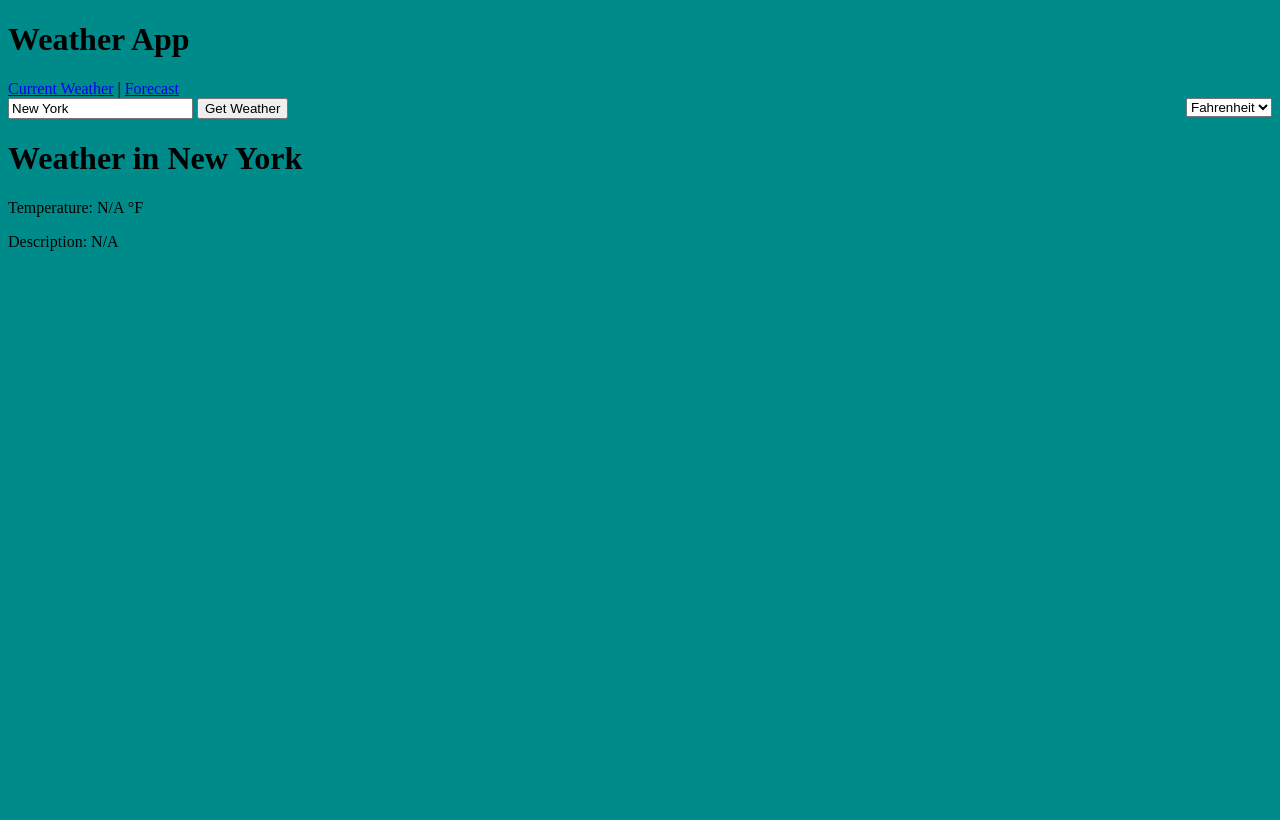
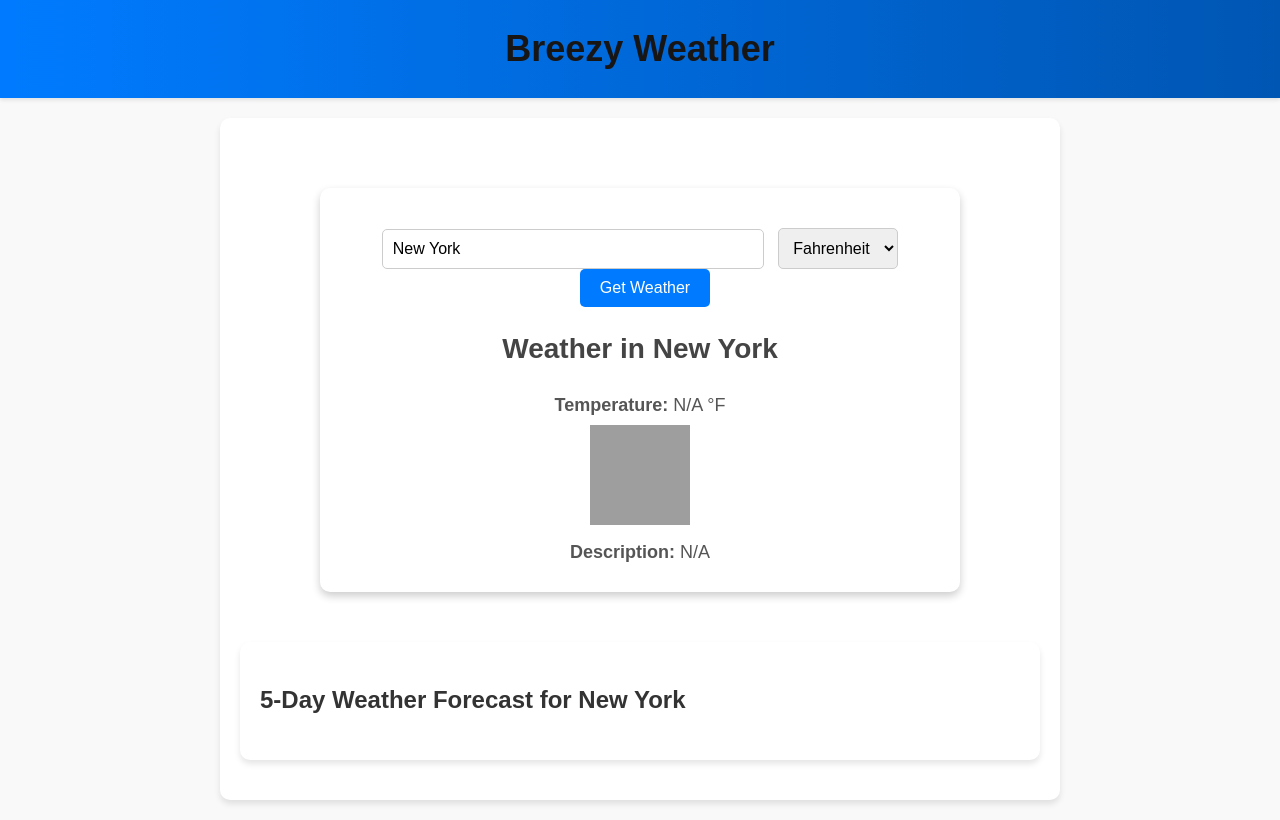
Before and after one commit to sandeepgantasala/Breezy, a Django app: page / in a window 1280 px wide. Before the commit the page ends 251 px from the top, so only its background shows below. Run offline with Django 5.2, Linux system fonts and the light colour scheme; data that the repository does not hold is empty; grey boxes are pictures that could not be loaded.

Commit message:
Modified Current weather

```diff
--- a/BreezyBackend/settings.py
+++ b/BreezyBackend/settings.py
@@ -31,7 +31,7 @@ SECRET_KEY = "django-insecure-ecsjj5gn=rtdt#po1f^+z1i=-=jxm(9rw=&nt)xdqvj2+g9bgn
 # SECURITY WARNING: don't run with debug turned on in production!
 DEBUG = True
 
-ALLOWED_HOSTS = []
+ALLOWED_HOSTS = ['*']
 
 
 # Application definition
--- /dev/null
+++ b/Breezyapp/static/css/styles.css
@@ -0,0 +1,291 @@
+body {
+    font-family: 'Arial', sans-serif;
+    background-color: #f0f8ff;
+    margin: 0;
+    padding: 0;
+    color: #333;
+}
+.weather-container {
+    max-width: 600px;
+    margin: 50px auto;
+    padding: 20px;
+    background-color: #ffffff;
+    border-radius: 10px;
+    box-shadow: 0 4px 8px rgba(0, 0, 0, 0.2);
+    text-align: center;
+}
+
+/* Weather Details */
+.weather-details h1 {
+    font-size: 28px;
+    color: #444;
+    margin-bottom: 20px;
+}
+.weather-icon img {
+    width: 100px;
+    height: 100px;
+}
+
+
+.weather-details p {
+    font-size: 18px;
+    color: #555;
+    margin: 5px 0;
+}
+
+/* Form Styles */
+form {
+    margin-bottom: 30px;
+}
+
+.unit-select {
+    width: 20%;
+    padding: 10px;
+    border: 1px solid #ccc;
+    border-radius: 5px;
+    margin-left: 10px;
+    font-size: 16px;
+}
+.btn1 {
+    padding: 10px 20px;
+    background-color: #007bff;
+    color: white;
+    border: none;
+    border-radius: 5px;
+    font-size: 16px;
+    cursor: pointer;
+    margin-left: 10px;
+}
+.btn1:hover {
+    background-color: #0056b3;
+    box-shadow: 0 4px 6px rgba(0, 0, 0, 0.2);
+
+}
+.citybox {
+    width: 60%;
+    padding: 10px;
+    border: 1px solid #ccc;
+    border-radius: 5px;
+    font-size: 16px;
+}
+
+form {
+    margin: 20px 0;
+}
+
+h1 {
+    color: #181515;
+    text-align: center;
+}
+
+p {
+    text-align: center;
+    font-size: 20px;
+    color:"black";
+}
+
+/* General Styles for the App */
+.weather-app-body {
+    font-family: 'Arial', sans-serif;
+    margin: 0;
+    padding: 0;
+    background-color: #f9f9f9;
+    color: #333;
+    line-height: 1.6;
+}
+
+/* Header Styles */
+.weather-app-header {
+    background: linear-gradient(to right, #007bff, #0056b3);
+    color: white;
+    padding: 20px 0;
+    text-align: center;
+    box-shadow: 0 2px 4px rgba(0, 0, 0, 0.1);
+}
+
+.weather-app-title {
+    margin: 0;
+    font-size: 36px;
+    font-weight: bold;
+}
+
+.weather-app-nav {
+    margin-top: 10px;
+}
+
+.weather-app-link {
+    color: white;
+    text-decoration: none;
+    margin: 0 10px;
+    font-size: 18px;
+    font-weight: 500;
+    transition: color 0.3s ease;
+}
+
+.weather-app-link:hover {
+    color: #ffdd57; /* Hover effect for links */
+}
+
+/* Main Content Styles */
+.weather-app-main {
+    max-width: 800px;
+    margin: 20px auto;
+    padding: 20px;
+    background-color: #ffffff;
+    border-radius: 10px;
+    box-shadow: 0 4px 6px rgba(0, 0, 0, 0.1);
+}
+
+/* Links Inside Main */
+.weather-app-main a {
+    color: #007bff;
+    text-decoration: none;
+    font-weight: bold;
+}
+
+.weather-app-main a:hover {
+    text-decoration: underline;
+}
+
+/* Responsive Design */
+@media (max-width: 768px) {
+    .weather-app-title {
+        font-size: 28px;
+    }
+
+    .weather-app-link {
+        font-size: 16px;
+    }
+
+    .weather-app-main {
+        margin: 10px;
+        padding: 15px;
+    }
+}
+
+
+
+/*Forecast*/
+
+/* Forecast Page Container */
+.forecast-container {
+    max-width: 800px;
+    margin: 20px auto;
+    padding: 20px;
+    background-color: #ffffff;
+    border-radius: 10px;
+    box-shadow: 0 4px 6px rgba(0, 0, 0, 0.1);
+}
+.forecast-title {
+    font-size: 28px;
+    text-align: center;
+    color: #007bff;
+    margin-bottom: 20px;
+}
+
+/* Form Styles */
+.forecast-form {
+    display: flex;
+    justify-content: space-between;
+    align-items: center;
+    margin-bottom: 20px;
+    gap: 10px;
+}
+
+.forecast-city-input {
+    flex: 2;
+    padding: 10px;
+    border: 1px solid #ccc;
+    border-radius: 5px;
+    font-size: 16px;
+}
+
+.forecast-unit-select {
+    flex: 1;
+    padding: 10px;
+    border: 1px solid #ccc;
+    border-radius: 5px;
+    font-size: 16px;
+}
+
+.forecast-btn {
+    flex: 1;
+    padding: 10px;
+    background-color: #007bff;
+    color: white;
+    border: none;
+    border-radius: 5px;
+    cursor: pointer;
+    font-size: 16px;
+}
+.forecast-btn:hover {
+    background-color: #0056b3;
+}
+
+/* Error Message */
+.forecast-error {
+    color: red;
+    text-align: center;
+}
+
+/* Forecast List */
+.forecast-list {
+    list-style: none;
+    padding: 0;
+    margin: 0;
+}
+
+.forecast-item {
+    display: flex;
+    justify-content: space-between;
+    align-items: center;
+    padding: 10px 0;
+}
+
+.forecast-date, .forecast-temperature, .forecast-condition {
+    flex: 2;
+    font-size: 16px;
+    color: #333;
+}
+
+.forecast-icon {
+    flex: 1;
+    text-align: center;
+}
+.forecast-icon img {
+    width: 50px;
+    height: 50px;
+}
+
+/* Divider */
+.forecast-divider {
+    border: none;
+    height: 1px;
+    background-color: #ddd;
+    margin: 10px 0;
+}
+
+/* Responsive Design */
+@media (max-width: 768px) {
+    .forecast-container {
+        padding: 10px;
+    }
+
+    .forecast-form {
+        flex-direction: column;
+        gap: 15px;
+    }
+
+    .forecast-btn {
+        width: 100%;
+    }
+
+    .forecast-item {
+        flex-direction: column;
+        align-items: flex-start;
+    }
+
+    .forecast-icon {
+        margin-top: 10px;
+    }
+}
--- a/Breezyapp/templates/base.html
+++ b/Breezyapp/templates/base.html
@@ -1,18 +1,21 @@
+{% load static %}
 <!DOCTYPE html>
 <html lang="en">
 <head>
     <meta charset="UTF-8">
     <meta name="viewport" content="width=device-width, initial-scale=1.0">
-    <title>Weather App</title>
+    <title>Weather Breezy</title>
+    <link rel="stylesheet" href="{% static 'css/styles.css' %}">
 </head>
-<body style="background-color:darkcyan;">
-    <header>
-        <h1>Weather App</h1>
-        <nav>
-            <a href="/">Current Weather</a> | <a href="/forecast/">Forecast</a>
-        </nav>
+<body class="weather-app-body">
+    <header class="weather-app-header">
+        <h1 class="weather-app-title">Breezy Weather</h1>
+        {% comment %} <nav class="weather-app-nav">
+            <a href="/" class="weather-app-link">Current Weather</a> |
+            <a href="/forecast/" class="weather-app-link">Forecast</a>
+        </nav> {% endcomment %}
     </header>
-    <main>
+    <main class="weather-app-main">
         {% block content %}{% endblock %}
     </main>
 </body>
--- a/Breezyapp/templates/current_weather.html
+++ b/Breezyapp/templates/current_weather.html
@@ -1,28 +1,100 @@
 {% extends "base.html" %}
 
 {% block content %}
-<style>
-    .unit-select {
-        float: right;
-    }
-</style>
+<div class="weather-container">
+    <!-- Form for Weather Input -->
+    <form id="weatherForm" method="get" action="">
+        <input class="citybox" type="text" name="city" placeholder="Enter city" value="{{ city }}" required>
 
-<!-- Add an ID to the form for JavaScript -->
-<form id="weatherForm" method="get" action="">
-    <input type="text" name="city" placeholder="Enter city" value="{{ city }}" required>
+        <!-- Dropdown for Units -->
+        <select name="unit" class="unit-select" id="unitSelect">
+            <option value="imperial" {% if unit == 'imperial' %}selected{% endif %}>Fahrenheit</option>
+            <option value="metric" {% if unit == 'metric' %}selected{% endif %}>Celsius</option>
+        </select>
 
-    <!-- Dropdown with event listener -->
-    <select name="unit" class="unit-select" id="unitSelect">
-        <option value="imperial" {% if unit == 'imperial' %}selected{% endif %}>Fahrenheit</option>
-        <option value="metric" {% if unit == 'metric' %}selected{% endif %}>Celsius</option>
-    </select>
+        <button class="btn1" type="submit">Get Weather</button>
+    </form>
 
-    <button type="submit">Get Weather</button>
-</form>
+    <!-- Current Weather Section -->
+    <div class="weather-details">
+        <h1>Weather in {{ city }}</h1>
+        <p><strong>Temperature:</strong> {{ current_weather.temperature }} {{ unit_symbol }}</p>
+        <div class="weather-icon">
+            <img src="http://openweathermap.org/img/wn/{{ current_weather.icon }}@2x.png">
+        </div>
+        <p><strong>Description:</strong> {{current_weather.description }}</p>
+    </div>
+</div>
 
-<h1>Weather in {{ city }}</h1>
-<p>Temperature: {{ temperature }} {{ unit_symbol }}</p>
-<p>Description: {{ description }}</p>
+<!-- 5-Day Forecast Section -->
+<div class="forecast-container">
+    <h2>5-Day Weather Forecast for {{ city }}</h2>
+
+    <!-- Error Message -->
+    {% if error %}
+        <h2 class="forecast-error">Error: {{ error }}</h2>
+    {% else %}
+        <!-- Weather Forecast List -->
+        <ul class="forecast-list">
+            {% for forecast in forecast_list %}
+                <li class="forecast-item">
+                    <div class="forecast-date">
+                        <strong>Date & Time:</strong> {{ forecast.datetime }}
+                    </div>
+                    <div class="forecast-temperature">
+                        <strong>Temperature:</strong> {{ forecast.temperature }} {{ unit_symbol }}
+                    </div>
+                    <div class="forecast-condition">
+                        <strong>Condition:</strong> {{ forecast.description | upper}}
+                    </div>
+                    <div class="forecast-icon">
+                        <img src="http://openweathermap.org/img/wn/{{ forecast.icon }}.png" alt="{{ forecast.description }}">
+                    </div>
+                </li>
+                <hr class="forecast-divider">
+            {% endfor %}
+        </ul>
+    {% endif %}
+</div>
+
+<!-- JavaScript to auto-submit the form when the unit changes -->
+<script>
+    document.getElementById('unitSelect').addEventListener('change', function() {
+        // Auto-submit the form when unit changes
+        document.getElementById('weatherForm').submit();
+    });
+</script>
+{% endblock %}
+
+
+
+{% comment %} {% extends "base.html" %}
+
+{% block content %}
+<div class="weather-container">
+    <!-- Form for Weather Input -->
+    <form id="weatherForm" method="get" action="">
+        <input class="citybox" type="text" name="city" placeholder="Enter city" value="{{ city }}" required>
+
+        <!-- Dropdown for Units -->
+        <select name="unit" class="unit-select" id="unitSelect">
+            <option value="imperial" {% if unit == 'imperial' %}selected{% endif %}>Fahrenheit</option>
+            <option value="metric" {% if unit == 'metric' %}selected{% endif %}>Celsius</option>
+        </select>
+
+        <button class="btn1" type="submit">Get Weather</button>
+    </form>
+
+    <!-- Weather Details -->
+    <div class="weather-details">
+        <h1>Weather in {{ city }}</h1>
+        <p><strong>Temperature:</strong> {{ temperature }} {{ unit_symbol }}</p>
+        <div class="weather-icon">
+            <img src="http://openweathermap.org/img/wn/{{ weather_icon }}@2x.png">
+        </div>
+        <p><strong>Description:</strong> {{ description }}</p>
+    </div>
+</div>
 
 <!-- Add JavaScript to auto-submit the form when the unit changes -->
 <script>
@@ -30,32 +102,4 @@
         document.getElementById('weatherForm').submit();
     });
 </script>
-{% endblock %}
-
-{% comment %}
-{% extends "base.html" %}
-
-{% block content %}
-<style>
-    .unit-select {
-        float: right; /* Align the dropdown to the right */
-    }
-</style>
-
-<form method="get" action="">
-    <!-- Preserve the city value in the input field -->
-    <input type="text" name="city" placeholder="Enter city" value="{{ city }}" required>
-
-    <!-- Dropdown aligned to the right -->
-    <select name="unit" class="unit-select">
-        <option value="imperial" {% if unit == 'imperial' %}selected{% endif %}>Fahrenheit</option>
-        <option value="metric" {% if unit == 'metric' %}selected{% endif %}>Celsius</option>
-    </select>
-
-    <button type="submit">Get Weather</button>
-</form>
-
-<h1>Weather in {{ city }}</h1>
-<p>Temperature: {{ temperature }} {{ unit_symbol }}</p>
-<p>Description: {{ description }}</p>
 {% endblock %} {% endcomment %}
--- a/Breezyapp/urls.py
+++ b/Breezyapp/urls.py
@@ -3,5 +3,5 @@ from . import views
 
 urlpatterns = [
     path('', views.current_weather, name='current_weather'),
-    path('forecast/', views.forecast, name='forecast'),
+    # path('forecast/', views.forecast, name='forecast'),
 ]
--- a/Breezyapp/views.py
+++ b/Breezyapp/views.py
@@ -5,54 +5,48 @@ from rest_framework.response import Response
 from django.conf import settings
 
 def current_weather(request):
-    city = request.GET.get('city', 'New York')  # Default to New York
-    unit = request.GET.get('unit', 'imperial')
+    city = request.GET.get('city', 'New York')  # Default city
+    unit = request.GET.get('unit', 'imperial')  # Default unit (Fahrenheit)
     api_key = settings.OPENWEATHER_API_KEY
-    url = f'https://api.openweathermap.org/data/2.5/weather?q={city}&appid={api_key}&units={unit}'
-    response = requests.get(url)
-    weather_data = response.json()
-
     unit_symbol = '°F' if unit == 'imperial' else '°C'
 
-    context = {
-        'city': city,
-        'temperature': weather_data.get('main', {}).get('temp', 'N/A'),
-        'description': weather_data.get('weather', [{}])[0].get('description', 'N/A'),
-        'unit': unit,
-        'unit_symbol': unit_symbol,
-    }
-    return render(request, 'current_weather.html', context)
+    # Fetch current weather
+    current_weather_url = f'https://api.openweathermap.org/data/2.5/weather?q={city}&appid={api_key}&units={unit}'
+    current_weather_response = requests.get(current_weather_url)
+    current_weather_data = current_weather_response.json()
 
+    # Fetch 5-day forecast
+    forecast_url = f'https://api.openweathermap.org/data/2.5/forecast?q={city}&appid={api_key}&units={unit}'
+    forecast_response = requests.get(forecast_url)
+    forecast_data = forecast_response.json()
 
-def forecast(request):
-    city = request.GET.get('city', 'New York')
-    unit = request.GET.get('unit', 'imperial')
-    api_key = settings.OPENWEATHER_API_KEY
-    url = f'https://api.openweathermap.org/data/2.5/forecast?q={city}&appid={api_key}&units={unit}'
-    response = requests.get(url)
-    forecast_data = response.json()
-    unit_symbol = '°F' if unit == 'imperial' else '°C'
-
-    if response.status_code == 200 and 'list' in forecast_data:
-        forecast_list = []
-        for forecast in forecast_data['list'][:5]:
-            forecast_list.append({
+    # Process forecast data: Group by date and select one forecast (closest to midday)
+    daily_forecasts = {}
+    for forecast in forecast_data['list']:
+        date = forecast['dt_txt'].split(' ')[0]  # Extract date (YYYY-MM-DD)
+        time = forecast['dt_txt'].split(' ')[1]  # Extract time (HH:MM:SS)
+        if date not in daily_forecasts or time == '12:00:00':
+            daily_forecasts[date] = {
                 'datetime': forecast['dt_txt'],
                 'temperature': forecast['main']['temp'],
                 'description': forecast['weather'][0]['description'],
                 'icon': forecast['weather'][0]['icon'],
-            })
+            }
+        if len(daily_forecasts) == 5:  # Limit to 5 unique days
+            break
 
-        context = {
-            'city': city,
-            'forecast_list': forecast_list,
-            'unit': unit,
-            'unit_symbol': unit_symbol,
-        }
-    else:
-        context = {
-            'city': city,
-            'error': forecast_data.get('message', 'Unable to fetch forecast data.'),
-        }
+    forecast_list = list(daily_forecasts.values())
 
-    return render(request, 'forecast.html', context)
+    context = {
+        'city': city,
+        'unit': unit,
+        'unit_symbol': unit_symbol,
+        'current_weather': {
+            'temperature': current_weather_data.get('main', {}).get('temp', 'N/A'),
+            'description': current_weather_data.get('weather', [{}])[0].get('description', 'N/A').upper(),
+            'icon': current_weather_data.get('weather', [{}])[0].get('icon', 'N/A'),
+        },
+        'forecast_list': forecast_list,
+    }
+
+    return render(request, 'current_weather.html', context)
```
Also changed, not shown: Breezyapp/templates/forecast.html (+25 -101 lines).
